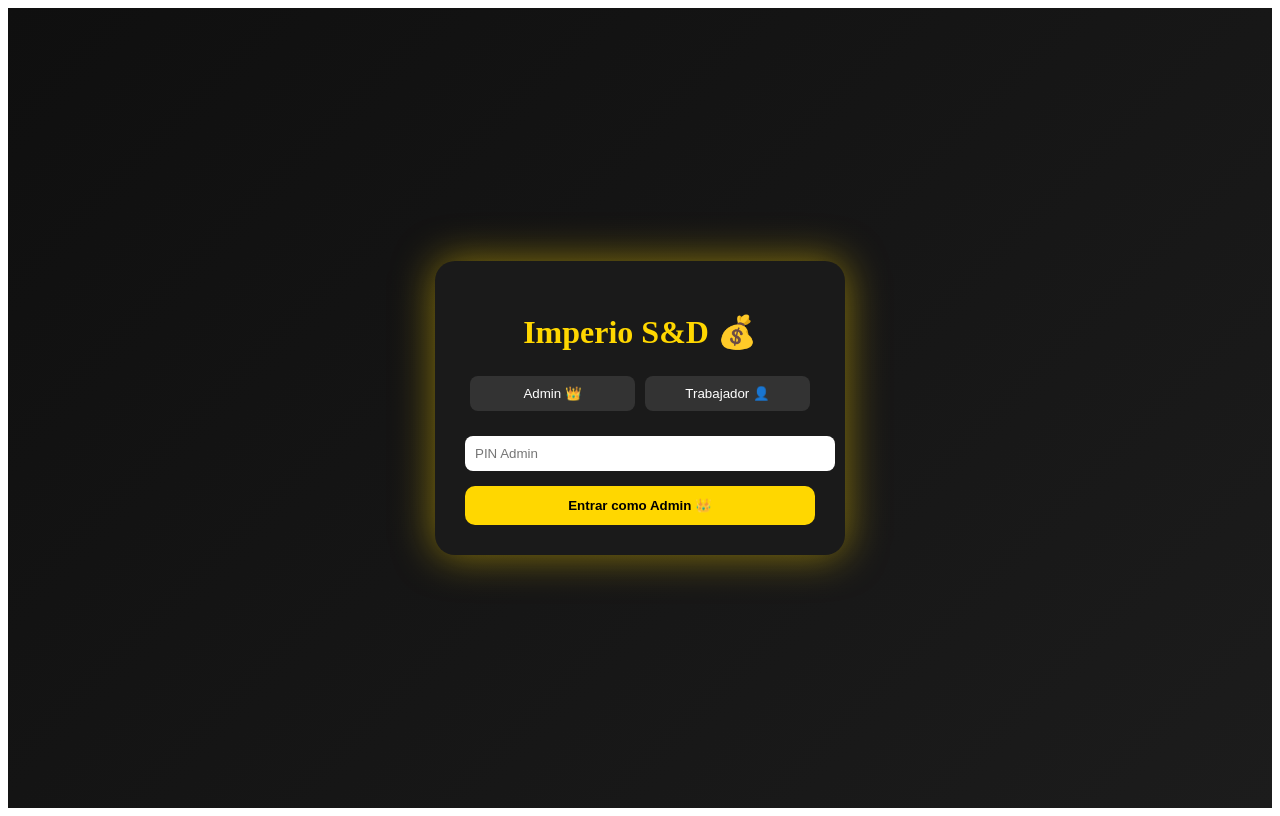
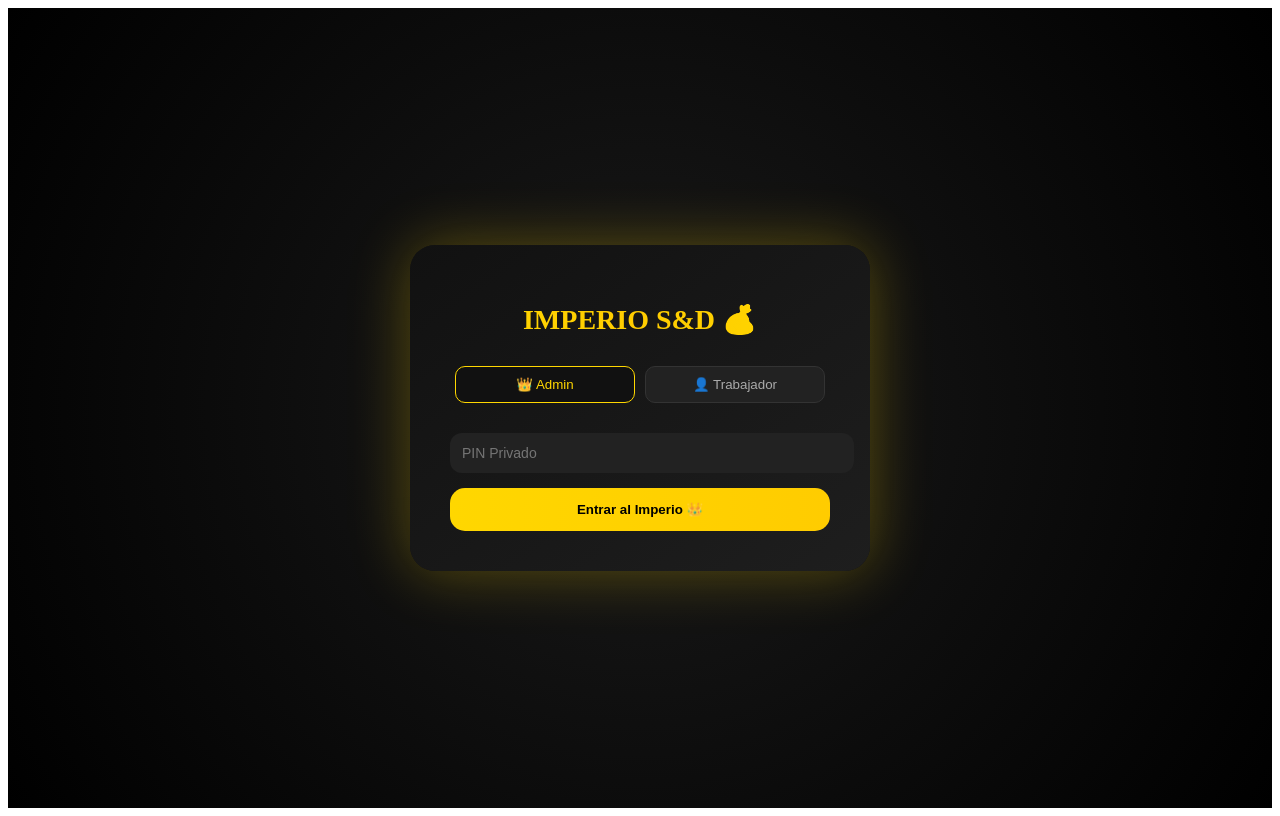
Before and after one commit to trprince81/Rey-Control, a Next.js app: page /login in a window 1280 px wide. Built offline with nearby package versions, Linux system fonts and the light colour scheme; no server answers.

Commit message:
login.js

```diff
--- a/pages/login.js
+++ b/pages/login.js
@@ -4,7 +4,6 @@ import { supabase } from "../lib/supabase";
 
 export default function Login() {
   const router = useRouter();
-
   const [modo, setModo] = useState("admin");
   const [pinAdmin, setPinAdmin] = useState("");
   const [nombre, setNombre] = useState("");
@@ -45,14 +44,21 @@ export default function Login() {
   return (
     <div style={styles.container}>
       <div style={styles.card}>
-        <h1 style={styles.title}>Imperio S&D 💰</h1>
 
-        <div style={styles.switch}>
-          <button onClick={() => setModo("admin")} style={styles.tab}>
-            Admin 👑
+        <h1 style={styles.logo}>IMPERIO S&D 💰</h1>
+
+        <div style={styles.tabs}>
+          <button
+            style={modo === "admin" ? styles.activeTab : styles.tab}
+            onClick={() => setModo("admin")}
+          >
+            👑 Admin
           </button>
-          <button onClick={() => setModo("trabajador")} style={styles.tab}>
-            Trabajador 👤
+          <button
+            style={modo === "trabajador" ? styles.activeTab : styles.tab}
+            onClick={() => setModo("trabajador")}
+          >
+            👤 Trabajador
           </button>
         </div>
 
@@ -60,14 +66,13 @@ export default function Login() {
           <>
             <input
               type="password"
-              placeholder="PIN Admin"
+              placeholder="PIN Privado"
               value={pinAdmin}
               onChange={(e) => setPinAdmin(e.target.value)}
               style={styles.input}
             />
-
             <button onClick={entrarAdmin} style={styles.button}>
-              Entrar como Admin 👑
+              Entrar al Imperio 👑
             </button>
           </>
         )}
@@ -81,7 +86,6 @@ export default function Login() {
               onChange={(e) => setNombre(e.target.value)}
               style={styles.input}
             />
-
             <input
               type="password"
               placeholder="PIN"
@@ -89,12 +93,12 @@ export default function Login() {
               onChange={(e) => setPinTrabajador(e.target.value)}
               style={styles.input}
             />
-
             <button onClick={entrarTrabajador} style={styles.button}>
-              Entrar como Trabajador 👤
+              Entrar al Sistema 👤
             </button>
           </>
         )}
+
       </div>
     </div>
   );
@@ -106,49 +110,74 @@ const styles = {
     display: "flex",
     justifyContent: "center",
     alignItems: "center",
-    background: "linear-gradient(135deg,#0f0f0f,#1c1c1c)",
+    background: "radial-gradient(circle at center, #1a1a1a, #000)",
   },
+
   card: {
-    background: "#1a1a1a",
-    padding: 30,
-    borderRadius: 20,
-    width: 350,
+    width: 380,
+    padding: 40,
+    borderRadius: 25,
+    background: "linear-gradient(145deg, #111, #1e1e1e)",
+    boxShadow: "0 0 60px rgba(255,215,0,0.3)",
     textAlign: "center",
-    boxShadow: "0 0 40px rgba(255,215,0,0.5)",
+    animation: "fadeIn 0.8s ease-in-out",
   },
-  title: {
-    color: "gold",
-    marginBottom: 20,
+
+  logo: {
+    fontSize: 28,
+    fontWeight: "bold",
+    background: "linear-gradient(90deg, gold, #ffcc00, gold)",
+    WebkitBackgroundClip: "text",
+    WebkitTextFillColor: "transparent",
+    marginBottom: 25,
   },
-  switch: {
+
+  tabs: {
     display: "flex",
-    justifyContent: "space-between",
-    marginBottom: 20,
+    marginBottom: 25,
   },
+
   tab: {
     flex: 1,
+    padding: 10,
     margin: 5,
-    padding: 10,
-    background: "#333",
-    color: "white",
-    border: "none",
-    borderRadius: 8,
+    borderRadius: 10,
+    border: "1px solid #333",
+    background: "#222",
+    color: "#aaa",
     cursor: "pointer",
   },
+
+  activeTab: {
+    flex: 1,
+    padding: 10,
+    margin: 5,
+    borderRadius: 10,
+    border: "1px solid gold",
+    background: "#111",
+    color: "gold",
+    cursor: "pointer",
+  },
+
   input: {
     width: "100%",
-    padding: 10,
+    padding: 12,
     marginBottom: 15,
-    borderRadius: 8,
+    borderRadius: 12,
     border: "none",
+    background: "#222",
+    color: "white",
+    fontSize: 14,
   },
+
   button: {
     width: "100%",
-    padding: 12,
-    background: "gold",
+    padding: 14,
+    borderRadius: 15,
     border: "none",
-    borderRadius: 10,
+    background: "linear-gradient(90deg, gold, #ffcc00)",
+    fontWeight: "bold",
     cursor: "pointer",
-    fontWeight: "bold",
+    transition: "0.3s",
   },
 };
```
